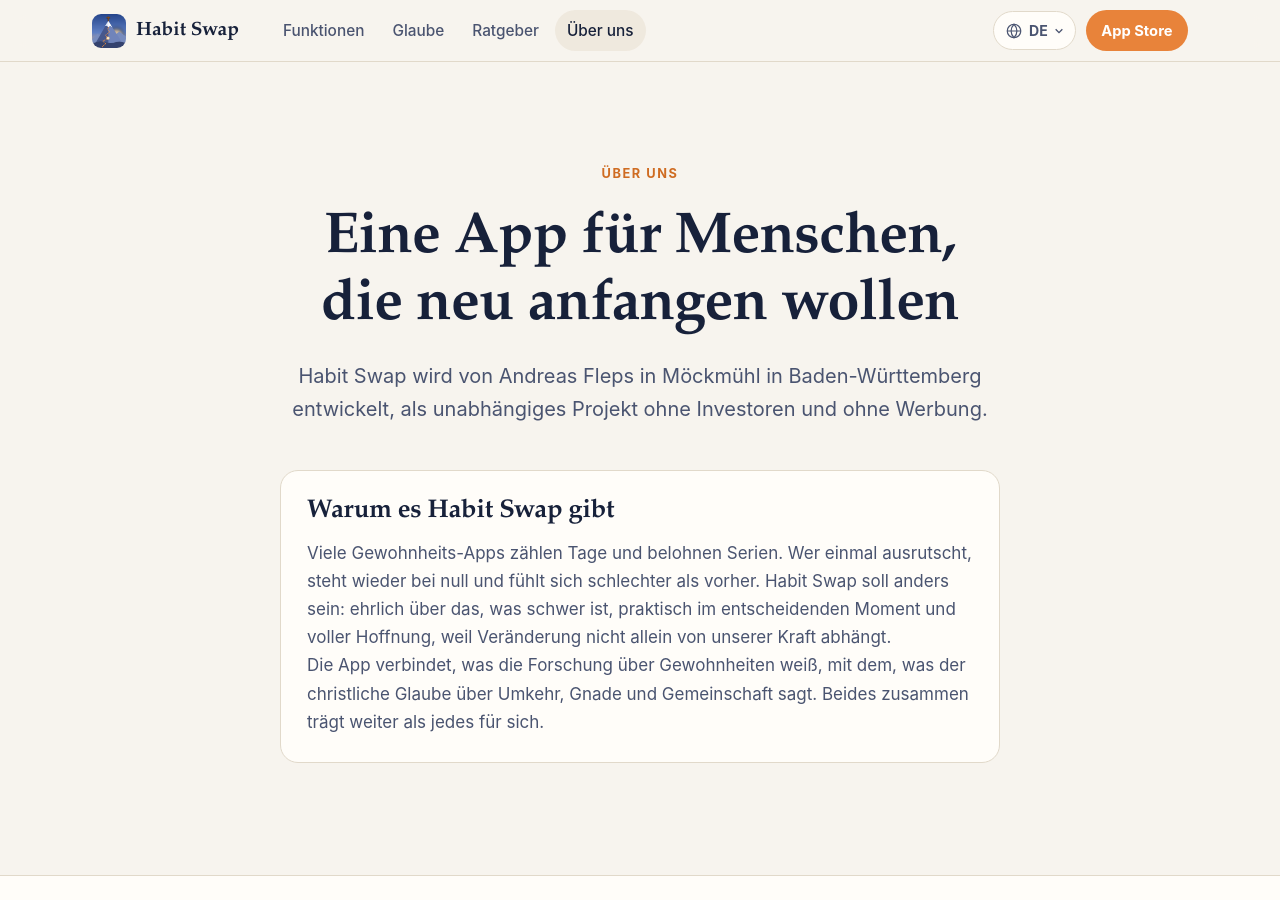
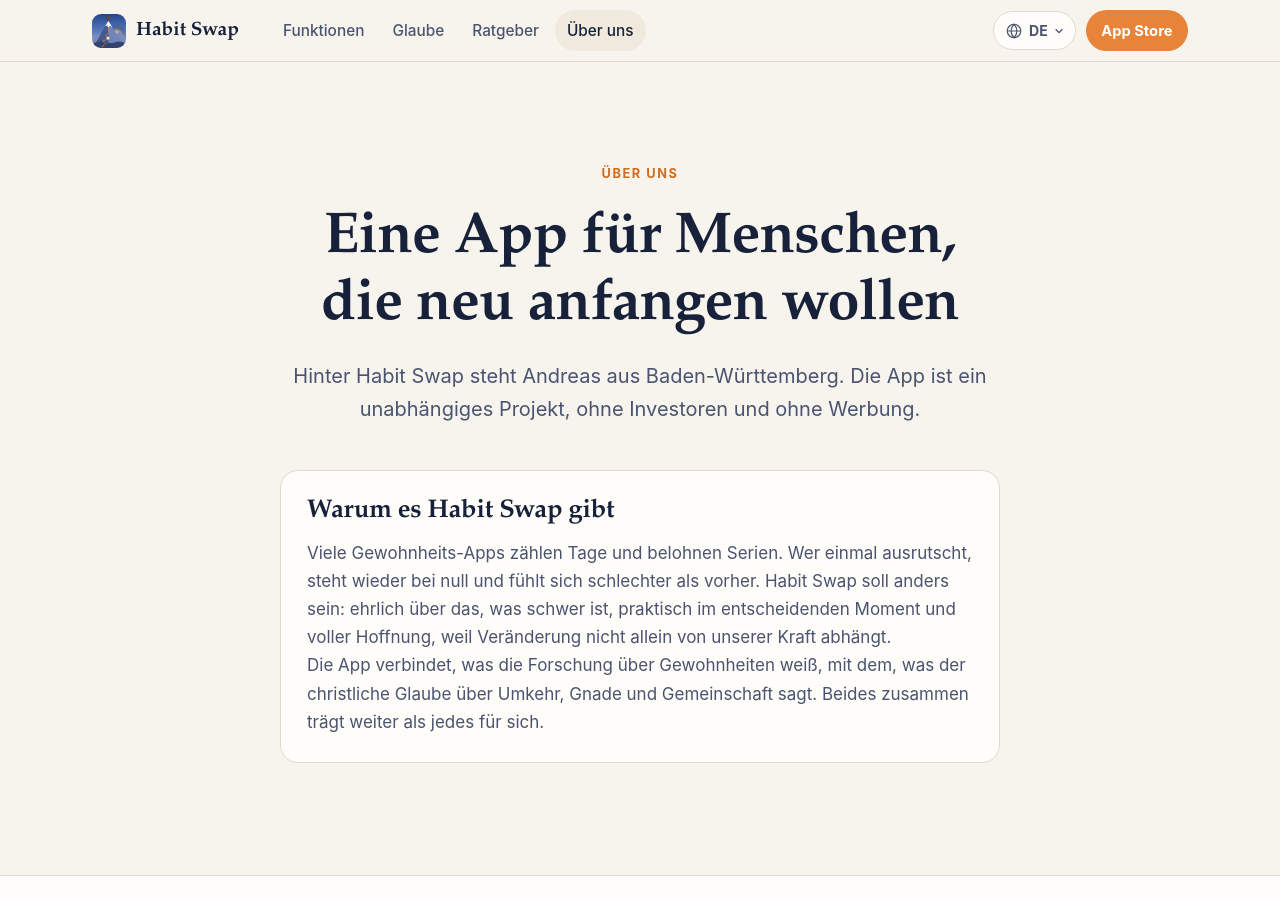
Before and after one commit to FLEPSAND/habitswap-website, a Jekyll site: the page built from ueber-uns/index.html, in a window 1280 px wide and 900 px high. Built offline with Jekyll 4.4.1, drawn with Linux system fonts in a browser that asks for light colours; some of the changed text lies outside the part shown.

Commit message:
Über uns: nur Vorname und Bundesland, Fußzeile ohne Name und Ort
Co-Authored-By: Claude Opus 5.5 <noreply@anthropic.com>

```diff
--- a/_config.yml
+++ b/_config.yml
@@ -19,7 +19,7 @@ defaults:
       type: posts
     values:
       layout: artikel
-      author: Andreas Fleps
+      author: Andreas
   - scope:
       path: "datenschutz.html"
     values:
--- a/_includes/fuss.html
+++ b/_includes/fuss.html
@@ -12,5 +12,5 @@
     <nav class="fuss-spalte" aria-label="{% if page.lang == 'de' %}Rechtliches{% else %}Legal{% endif %}"><h2>{% case page.lang %}{% when 'de' %}Hilfe & Recht{% when 'en' %}Help & legal{% else %}Info{% endcase %}</h2>{% for l in t.footer %}<a href="{{ l[1] }}">{{ l[0] }}</a>{% endfor %}<a href="mailto:kontakt@habitswap.de">kontakt@habitswap.de</a></nav>
     <nav class="fuss-spalte" aria-label="{{ t.sprache }}"><h2>{{ t.sprache }}</h2><ul class="fuss-sprachen">{% include sprachlinks.html %}</ul></nav>
   </div>
-  <p class="fuss-zeile">© {{ site.time | date: "%Y" }} Andreas Fleps · Möckmühl</p>
+  <p class="fuss-zeile">© {{ site.time | date: "%Y" }} Habit Swap</p>
 </footer>
--- a/en/about/index.html
+++ b/en/about/index.html
@@ -2,19 +2,19 @@
 layout: seite
 lang: en
 title: "About Habit Swap – who’s behind the app"
-description: "Habit Swap is made by Andreas Fleps in Möckmühl, Germany. Our principles: honest instead of shaming, grace instead of pressure, your data belongs to you."
+description: "Habit Swap is an independent project from Baden-Württemberg, Germany. Our principles: honest instead of shaming, grace instead of pressure, your data belongs to you."
 alternates:
   de: /ueber-uns/
   en: /en/about/
 kopf_extra: |
   <script type="application/ld+json">
-  {"@context":"https://schema.org","@type":"AboutPage","name":"About Habit Swap","url":"https://habitswap.de/en/about/","mainEntity":{"@type":"Person","name":"Andreas Fleps","address":{"@type":"PostalAddress","addressLocality":"Möckmühl","addressCountry":"DE"},"email":"kontakt@habitswap.de"}}
+  {"@context":"https://schema.org","@type":"AboutPage","name":"About Habit Swap","url":"https://habitswap.de/en/about/","mainEntity":{"@type":"Person","name":"Andreas","address":{"@type":"PostalAddress","addressRegion":"Baden-Württemberg","addressCountry":"DE"},"email":"kontakt@habitswap.de"}}
   </script>
 ---
 <header class="seitenkopf">
   <span class="oberzeile">About</span>
   <h1>An app for people<br>who want a fresh start</h1>
-  <p class="einleitung">Habit Swap is made by Andreas Fleps in Möckmühl, Germany, as an independent project with no investors and no ads.</p>
+  <p class="einleitung">Habit Swap is made by Andreas from Baden-Württemberg, Germany. It’s an independent project, with no investors and no ads.</p>
 </header>
 
 <section class="abschnitt" style="padding-top:0">
--- a/en/index.html
+++ b/en/index.html
@@ -13,7 +13,7 @@ alternates:
   pt: /pt/
 kopf_extra: |
   <script type="application/ld+json">
-  {"@context":"https://schema.org","@type":"MobileApplication","name":"Habit Swap","operatingSystem":"iOS","applicationCategory":"HealthApplication","url":"https://habitswap.de/en/","installUrl":"https://apps.apple.com/app/id6827934336","image":"https://habitswap.de/icon.png","inLanguage":["de","en","es","fr","it","nl","pt"],"author":{"@type":"Person","name":"Andreas Fleps"}}
+  {"@context":"https://schema.org","@type":"MobileApplication","name":"Habit Swap","operatingSystem":"iOS","applicationCategory":"HealthApplication","url":"https://habitswap.de/en/","installUrl":"https://apps.apple.com/app/id6827934336","image":"https://habitswap.de/icon.png","inLanguage":["de","en","es","fr","it","nl","pt"],"author":{"@type":"Organization","name":"Habit Swap"}}
   </script>
   <script type="application/ld+json">
   {"@context":"https://schema.org","@type":"FAQPage","mainEntity":[
--- a/index.html
+++ b/index.html
@@ -13,7 +13,7 @@ alternates:
   pt: /pt/
 kopf_extra: |
   <script type="application/ld+json">
-  {"@context":"https://schema.org","@type":"MobileApplication","name":"Habit Swap – Gewohnheiten","operatingSystem":"iOS","applicationCategory":"HealthApplication","url":"https://habitswap.de/","installUrl":"https://apps.apple.com/de/app/id6827934336","image":"https://habitswap.de/icon.png","inLanguage":["de","en","es","fr","it","nl","pt"],"offers":[{"@type":"Offer","name":"Monatlich","price":"4.99","priceCurrency":"EUR"},{"@type":"Offer","name":"Jährlich","price":"39.99","priceCurrency":"EUR"}],"author":{"@type":"Person","name":"Andreas Fleps"}}
+  {"@context":"https://schema.org","@type":"MobileApplication","name":"Habit Swap – Gewohnheiten","operatingSystem":"iOS","applicationCategory":"HealthApplication","url":"https://habitswap.de/","installUrl":"https://apps.apple.com/de/app/id6827934336","image":"https://habitswap.de/icon.png","inLanguage":["de","en","es","fr","it","nl","pt"],"offers":[{"@type":"Offer","name":"Monatlich","price":"4.99","priceCurrency":"EUR"},{"@type":"Offer","name":"Jährlich","price":"39.99","priceCurrency":"EUR"}],"author":{"@type":"Organization","name":"Habit Swap"}}
   </script>
   <script type="application/ld+json">
   {"@context":"https://schema.org","@type":"FAQPage","mainEntity":[
--- a/ueber-uns/index.html
+++ b/ueber-uns/index.html
@@ -2,19 +2,19 @@
 layout: seite
 lang: de
 title: "Über Habit Swap – wer hinter der App steht"
-description: "Habit Swap wird von Andreas Fleps in Möckmühl entwickelt. Unsere Grundsätze: ehrlich statt beschämend, Gnade statt Druck, deine Daten gehören dir."
+description: "Habit Swap ist ein unabhängiges Projekt aus Baden-Württemberg. Unsere Grundsätze: ehrlich statt beschämend, Gnade statt Druck, deine Daten gehören dir."
 alternates:
   de: /ueber-uns/
   en: /en/about/
 kopf_extra: |
   <script type="application/ld+json">
-  {"@context":"https://schema.org","@type":"AboutPage","name":"Über Habit Swap","url":"https://habitswap.de/ueber-uns/","mainEntity":{"@type":"Person","name":"Andreas Fleps","address":{"@type":"PostalAddress","addressLocality":"Möckmühl","addressCountry":"DE"},"email":"kontakt@habitswap.de"}}
+  {"@context":"https://schema.org","@type":"AboutPage","name":"Über Habit Swap","url":"https://habitswap.de/ueber-uns/","mainEntity":{"@type":"Person","name":"Andreas","address":{"@type":"PostalAddress","addressRegion":"Baden-Württemberg","addressCountry":"DE"},"email":"kontakt@habitswap.de"}}
   </script>
 ---
 <header class="seitenkopf">
   <span class="oberzeile">Über uns</span>
   <h1>Eine App für Menschen,<br>die neu anfangen wollen</h1>
-  <p class="einleitung">Habit Swap wird von Andreas Fleps in Möckmühl in Baden-Württemberg entwickelt, als unabhängiges Projekt ohne Investoren und ohne Werbung.</p>
+  <p class="einleitung">Hinter Habit Swap steht Andreas aus Baden-Württemberg. Die App ist ein unabhängiges Projekt, ohne Investoren und ohne Werbung.</p>
 </header>
 
 <section class="abschnitt" style="padding-top:0">
```
